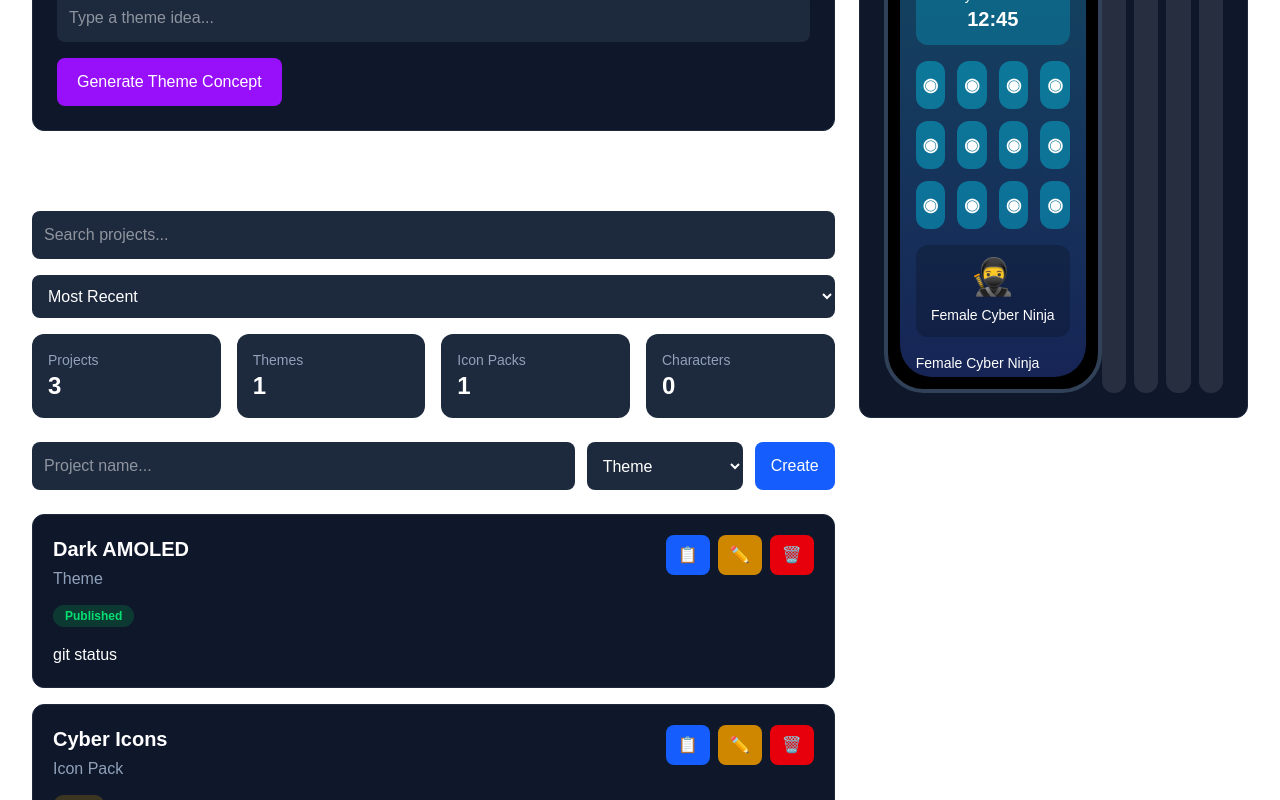
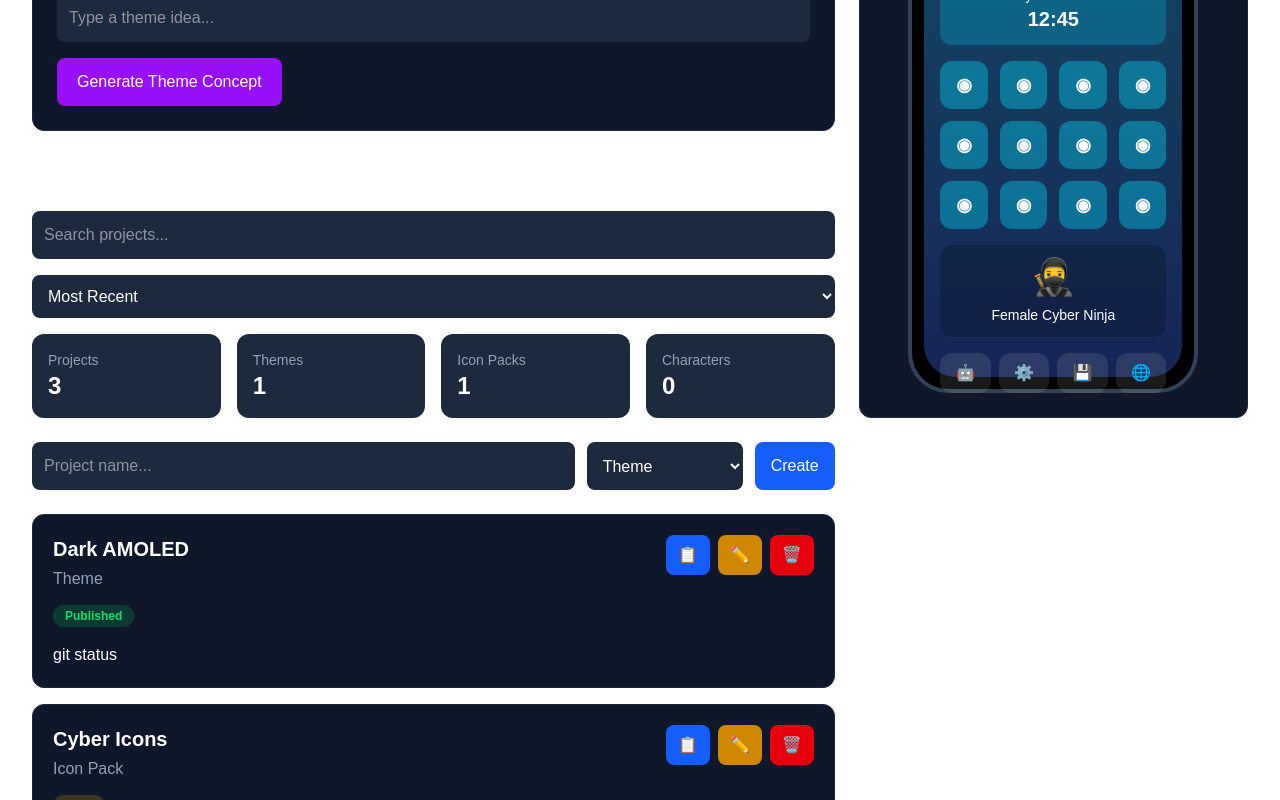
Before and after one commit to themeforge-studio/themeforge-ai-studio, a Next.js app in the folder themeforge-app/: page /projects in a window 1280 px wide. Shown: the part 598-1398 px from the top of the page. Built offline with nearby package versions, Linux system fonts and the light colour scheme.

Commit message:
Fase 18.6 Mobile Preview adaptado por tipo de proyecto

```diff
--- a/themeforge-app/components/dashboard/MobilePreview.tsx
+++ b/themeforge-app/components/dashboard/MobilePreview.tsx
@@ -226,15 +226,10 @@ export default function MobilePreview({
   </div>
 )}
 
-    <div className="text-sm">
-      {theme.character}
-    </div>
-
-  </div>
-</div>
 
 {/* Dock */}
 
+{projectType === "Theme" && (
   <div className="grid grid-cols-4 gap-2">
 
     {(
@@ -257,8 +252,11 @@ export default function MobilePreview({
     ))}
 
   </div>
+)}
+
           </div>
         </div>
-
+      </div>
+    </div>
   );
 }
```
Lines whose indentation alone changed are shown as unchanged.
